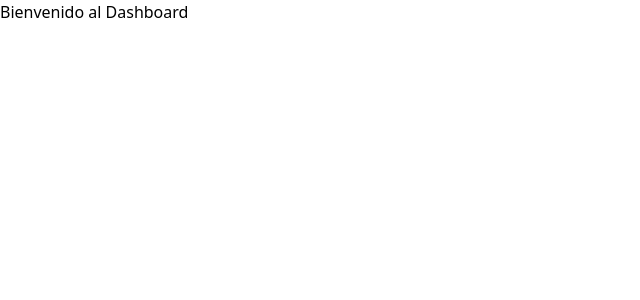
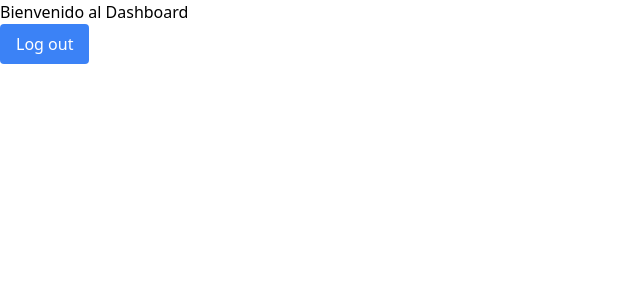
Before and after one commit to jfernandezcl/personal-finance, a React (Vite) app in the folder frontend/: page /dashboard in a window 1280 px wide. Shown: the top 300 px of the page, without its empty margins (0-640 px from the left). Built offline with nearby package versions, Linux system fonts and the light colour scheme; the HTML template or start-up script is replaced by a standard one.

Commit message:
feat: add a button to logout and delete token and name

```diff
--- a/frontend/src/pages/Dashboard.jsx
+++ b/frontend/src/pages/Dashboard.jsx
@@ -1,11 +1,25 @@
 import React from "react";
+import { useNavigate } from "react-router";
 
 function Dashboard() {
   let userName = localStorage.getItem("username");
+  const navigate = useNavigate();
+
+  const handleLogout = () => {
+    //Eliminar datos del localStorage
+    localStorage.removeItem("username");
+    localStorage.removeItem("token");
+
+    navigate("/");
+  }
 
   return (
     <div>
       <h1>Bienvenido {userName ? userName : "al Dashboard"}</h1>
+      <button
+        onClick={handleLogout}
+        className="px-4 py-2 bg-blue-500 text-white rounded"
+      >Log out</button>
     </div>
   );
 }
```
